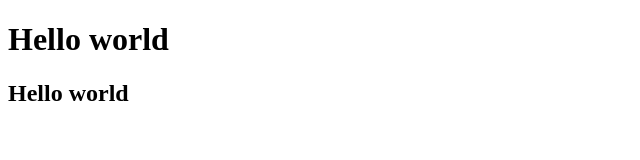
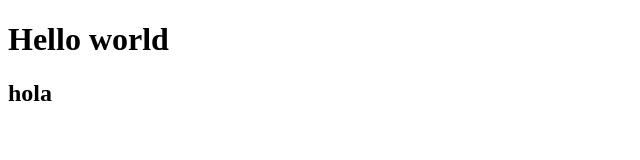
Before and after one commit to MiniGabri/PruebaConflictos, a plain HTML site: page index.html in a window 1280 px wide. Shown: the whole page, without its empty margins (0-640 px from the left). Drawn offline with Linux system fonts and the light colour scheme.

Commit message:
illooooo

```diff
--- a/index.html
+++ b/index.html
@@ -8,6 +8,6 @@
 </head>
 <body>
     <h1>Hello world</h1>
-    <h2>Hello world</h2>
+    <h2>hola</h2>
 </body>
 </html>
```
